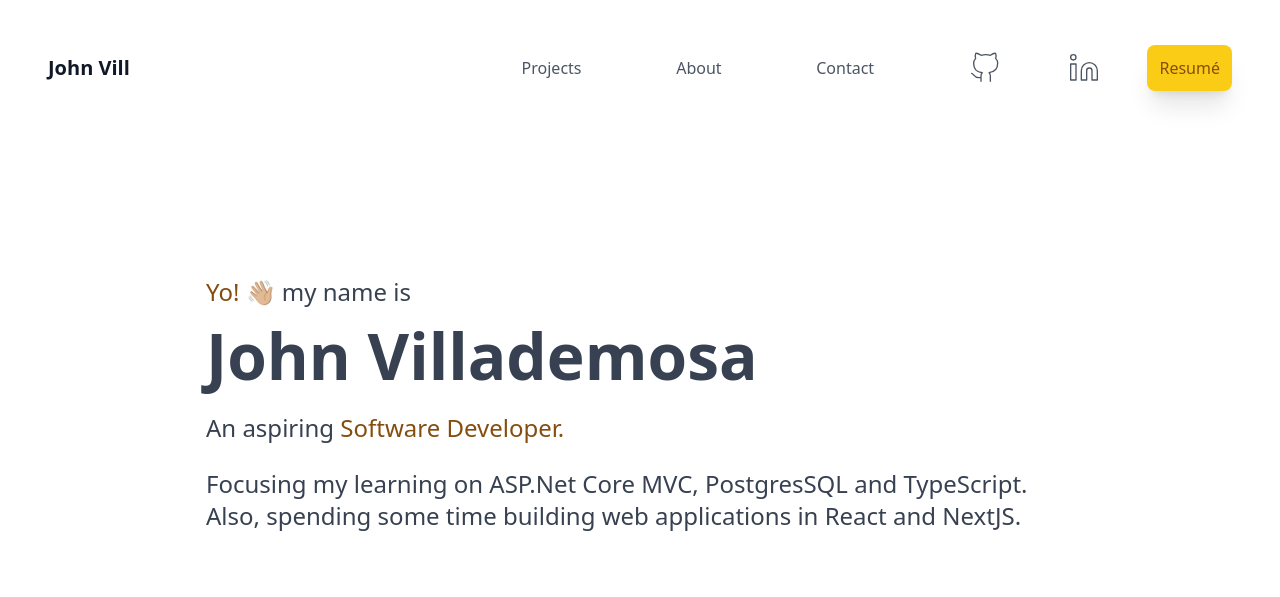
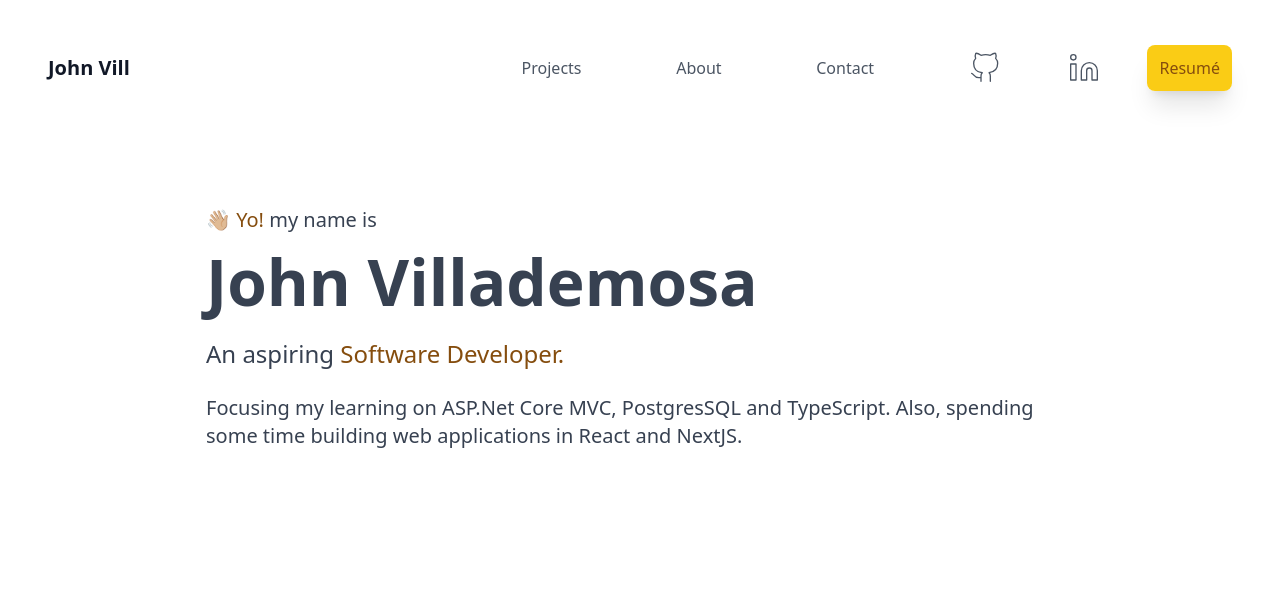
Before and after one commit to jvillad/portfolio-v2, a React (Vite) app: page / in a window 1280 px wide. Shown: the top 597 px of the page. Built offline with nearby package versions, Linux system fonts and the light colour scheme; no server answers.

Commit message:
removed 100vh, reduced top padding & font size

```diff
--- a/src/components/Intro.tsx
+++ b/src/components/Intro.tsx
@@ -1,9 +1,9 @@
 function Intro() {
   return (
-    <section className="max-w-[900px] mx-auto pt-[140px] pr-[16px] pb-[100px] pl-[16px] h-screen">
+    <section className="max-w-[900px] mx-auto pt-[70px] pr-[16px] pb-[100px] pl-[16px]">
       <p>
-        <span className="text-2xl pb-2">
-          <span className="text-yellow-800">Yo! 👋🏼</span> my name is
+        <span className="text-xl pb-2">
+          <span className="text-yellow-800">👋🏼 Yo! </span> my name is
         </span>
         <span className="block text-[50px] md:text-[64px] font-semibold">
           John Villademosa
@@ -12,7 +12,7 @@ function Intro() {
       <p className="pb-6 text-2xl pt-2">
         An aspiring <span className="text-yellow-800">Software Developer.</span>
       </p>
-      <p className=" text-xl md:text-2xl leading-relaxed">
+      <p className="text-md md:text-xl leading-relaxed">
         Focusing my learning on ASP.Net Core MVC, PostgresSQL and TypeScript.
         Also, spending some time building web applications in React and NextJS.
       </p>
```
